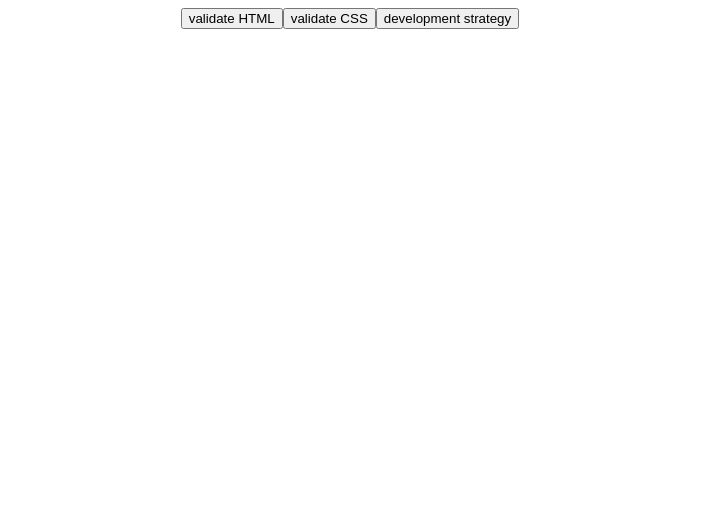
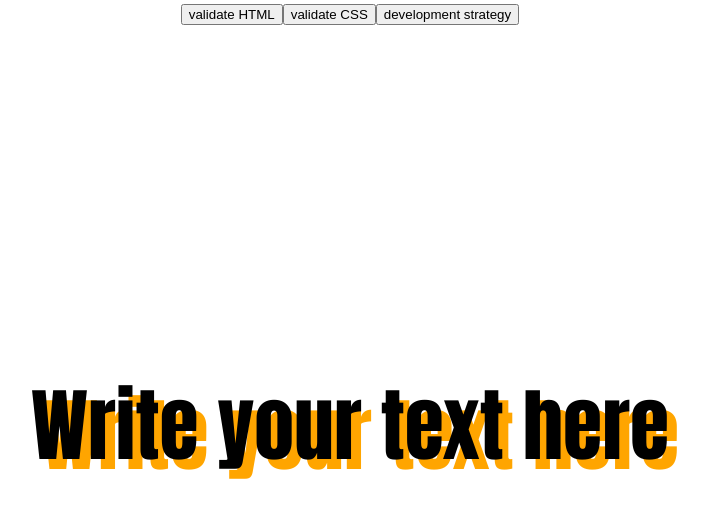
Before and after one commit to harunaltunhr/Mouse-Move-Shadow, a plain HTML site: page index.html in a window 1280 px wide. Shown: the whole page, without its empty margins (290-998 px from the left). Drawn offline with Linux system fonts and the light colour scheme.

Commit message:
Created index.html and styled
Closes #1

```diff
--- a/index.html
+++ b/index.html
@@ -3,7 +3,7 @@
 
 <head>
   <meta charset='utf8'>
-  <title>your project name</title>
+  <title>Mouse-Move-Shadow</title>
 
   <link href="./style.css" rel="stylesheet" />
 
@@ -17,9 +17,11 @@
 </head>
 
 <body>
+  <div class="textarea">
+    <h1 contenteditable>Write your text here</h1>
+  </div>
 
-
-
+  <script src='./listeners/starter.js'></script>
   <!-- Leave this here, it renders the review buttons
       write your code above this script tag  -->
   <script src='./dependencies/review-buttons.js'></script>
--- a/style.css
+++ b/style.css
@@ -0,0 +1,21 @@
+html {
+    color:#001f3f;
+    font-family:Impact,'Arial Narrow Bold', sans-serif
+  }
+
+  body {
+    margin: 0;
+  }
+
+  .textarea {
+    min-height: 100vh;
+    display: flex;
+    justify-content: center;
+    align-items: center;
+    color: black;
+  }
+
+  h1 {
+    text-shadow: 10px 10px 0 orange;
+    font-size: 80px;
+  }
```
